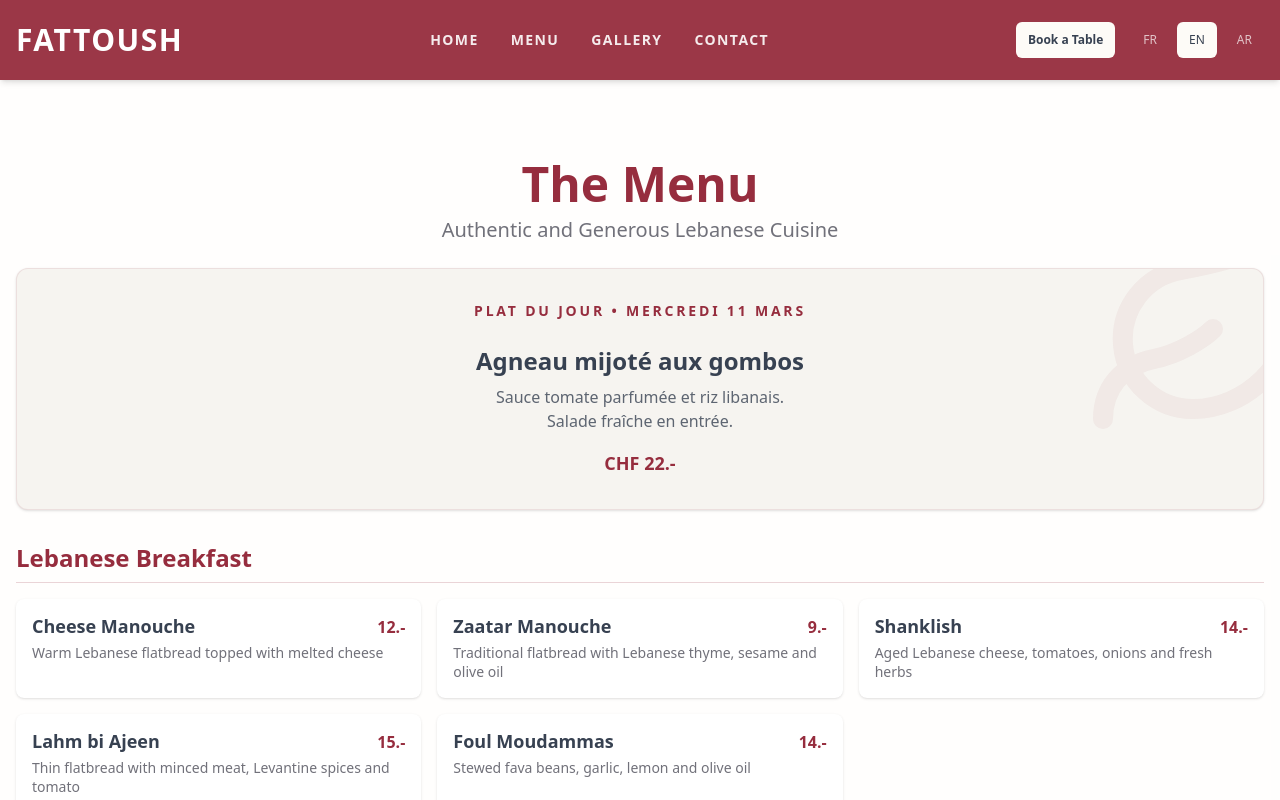
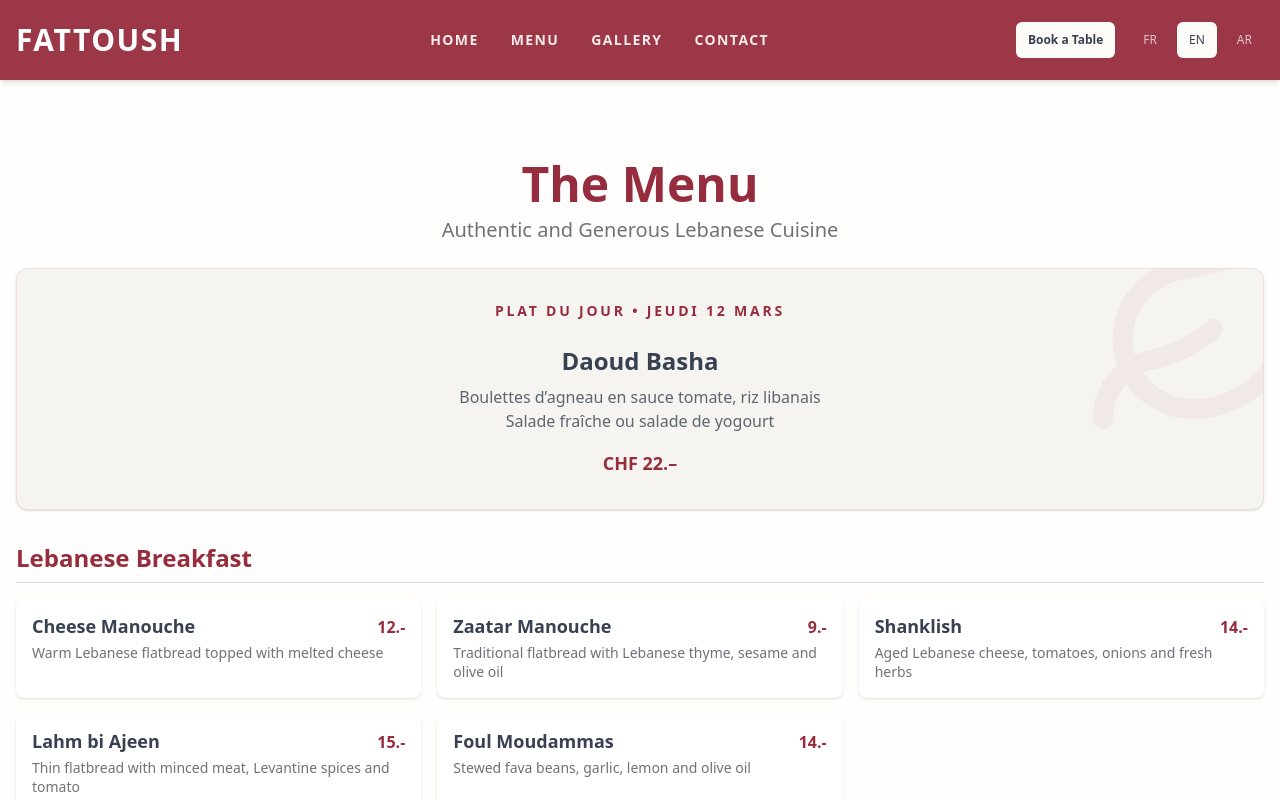
Before and after one commit to lopezdamien/fattoush, a Next.js app: page /en/menu in a window 1280 px wide. Shown: the top 800 px of the page. Built offline with nearby package versions, Linux system fonts and the light colour scheme.

Commit message:
Update plat du jour to Daoud Basha for Thursday 12 March

```diff
--- a/src/app/[locale]/menu/page.tsx
+++ b/src/app/[locale]/menu/page.tsx
@@ -142,21 +142,21 @@
 
                         <div className="relative z-10 inline-flex items-center space-x-3 justify-center w-full">
                             <span className="text-xs md:text-sm font-bold tracking-[0.2em] text-primary uppercase">
-                                Plat du jour • Mercredi 11 Mars
+                                Plat du jour • Jeudi 12 Mars
                             </span>
                         </div>
 
                         <div className="relative z-10 flex flex-col items-center justify-center space-y-4 w-full max-w-2xl text-center">
                             <div className="flex flex-col items-center space-y-2">
                                 <h2 className="text-xl md:text-2xl font-bold text-foreground">
-                                    Agneau mijoté aux gombos
+                                    Daoud Basha
                                 </h2>
                                 <p className="text-sm md:text-base text-foreground/80 font-medium">
-                                    Sauce tomate parfumée et riz libanais.<br />
-                                    Salade fraîche en entrée.
+                                    Boulettes d’agneau en sauce tomate, riz libanais<br />
+                                    Salade fraîche ou salade de yogourt
                                 </p>
                                 <span className="text-lg font-bold text-primary mt-2">
-                                    CHF 22.-
+                                    CHF 22.–
                                 </span>
                             </div>
                         </div>
```
